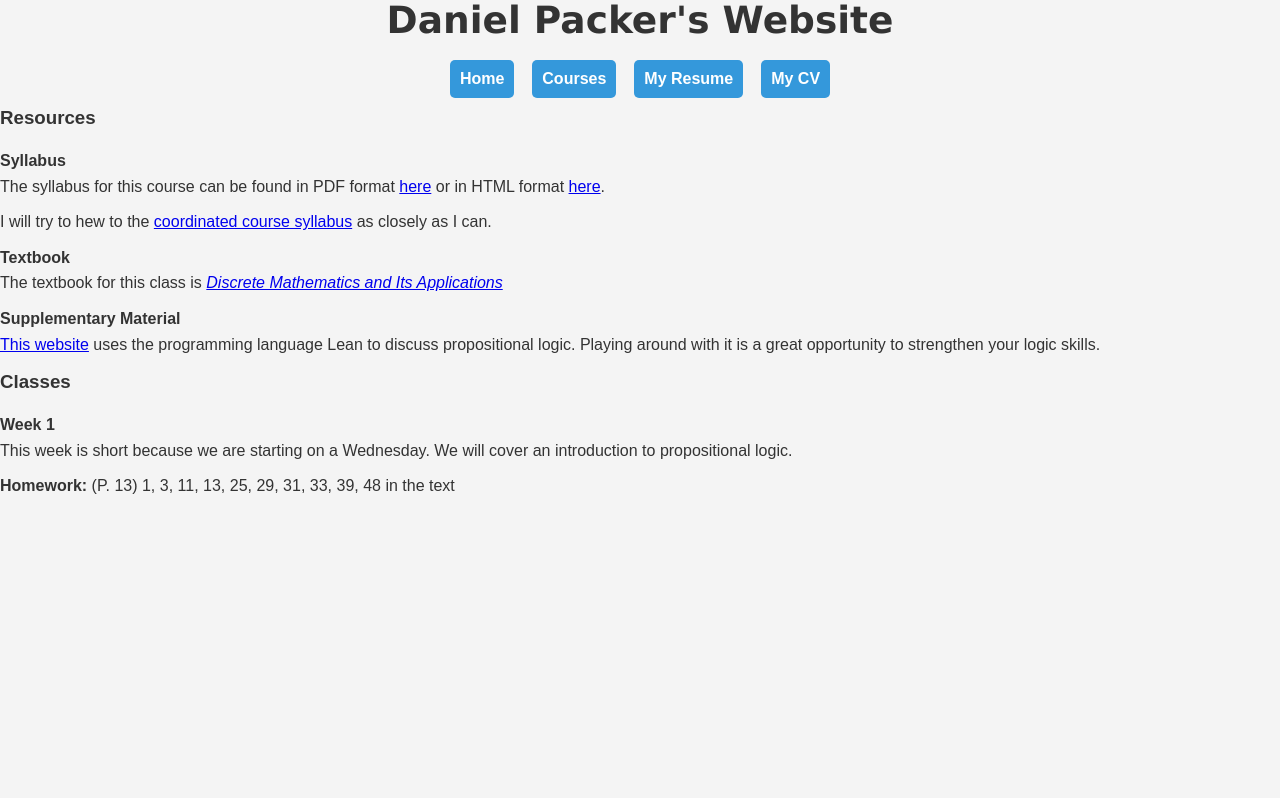
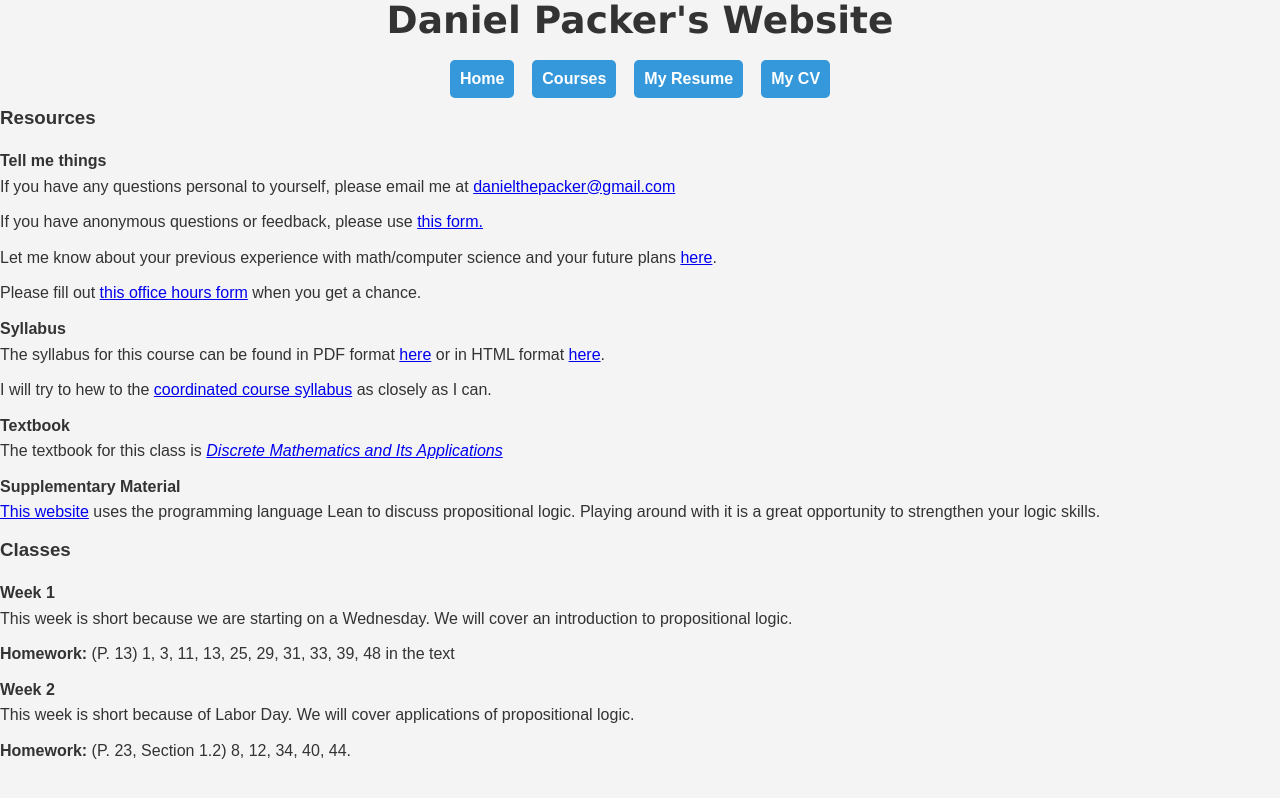
Before and after one commit to Daniel-Packer/Daniel-Packer.github.io, a plain HTML site: page courses/MAT2440-Fall2024/index.html in a window 1280 px wide. Drawn offline with Linux system fonts and the light colour scheme.

Commit message:
added links

```diff
--- a/courses/MAT2440-Fall2024/index.html
+++ b/courses/MAT2440-Fall2024/index.html
@@ -28,6 +28,26 @@
     </div>
 
     <h3>Resources</h3>
+
+    <h4>Tell me things</h4>
+
+    <p>
+      If you have any questions personal to yourself, please email me at <a href="mailto:danielthepacker@gmail.com">danielthepacker@gmail.com</a>
+    </p>
+
+    <p>
+      If you have anonymous questions or feedback, please use <a href="https://forms.gle/YoTyp7WjRphzc9Ex5">this form.</a>
+    </p>
+
+    <p>
+      Let me know about your previous experience with math/computer science and your future plans <a href="https://forms.gle/f56p6FsRY1jdHHjz6">here</a>.
+    </p>
+
+    <p>
+      Please fill out <a href="https://www.when2meet.com/?26257522-ZpA8k">this office hours form</a> when you get a chance.
+    </p>
+
+
 
     <h4>Syllabus</h4>
 
@@ -73,5 +93,15 @@
     <p>
       <b>Homework:</b> (P. 13) 1, 3, 11, 13, 25, 29, 31, 33, 39, 48 in the text
     </p>
+    <h4>Week 2 </h4>
+
+    <p>
+      This week is short because of Labor Day. We will cover
+      applications of propositional logic.
+    </p>
+
+    <p>
+      <b>Homework:</b> (P. 23, Section 1.2) 8, 12, 34, 40, 44.
+    </p>
   </body>
 </html>
```
